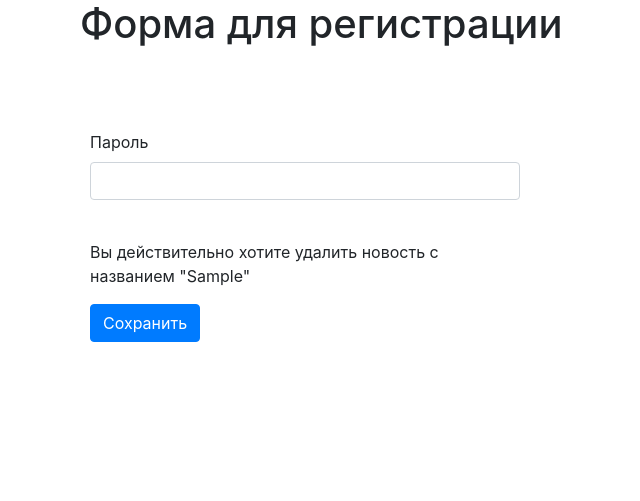
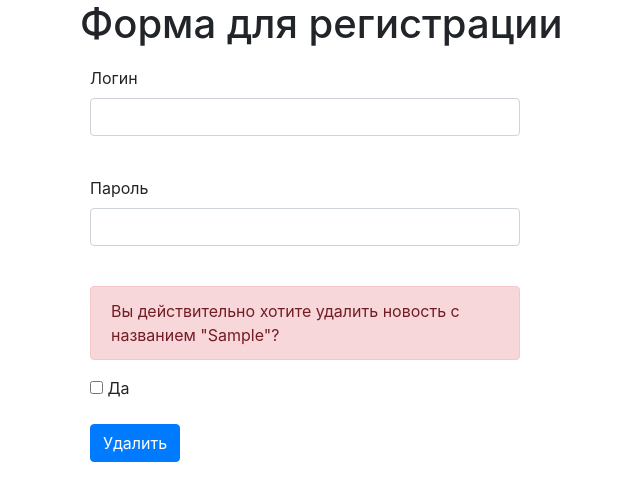
Before and after one commit to NotnaKO/web_train, a Flask app: template templates/delete_news.html in a window 1280 px wide. Shown: the part 56-557 px from the top of the page, without its empty margins (320-960 px from the left). Run offline with Flask 2, Linux system fonts and the light colour scheme; the template is opened without the code that fills it: values that come from a table or form of the project are taken from there, most other values are stand-ins (such as "Sample title", 1, 10 or a date in 2020); some libraries are stand-ins or nearby versions.

Commit message:
Доделал удаление

```diff
--- a/main.py
+++ b/main.py
@@ -67,6 +67,7 @@
 class DeleteForm(FlaskForm):
     email = EmailField('Логин', validators=[Email()])
     password = PasswordField('Пароль', validators=[DataRequired()])
+    accept = BooleanField('Да', validators=[DataRequired()])
     submit = SubmitField('Удалить')
 
 
@@ -147,6 +148,7 @@
 
 
 @app.route('/register', methods=['GET', 'POST'])
+@login_required
 def reqister():
     reg_form = RegisterForm()
     if reg_form.validate_on_submit():
@@ -403,11 +405,13 @@
     return render_template('show_news.html', news=news, title='Новости')
 
 
-@app.route('/news/delete/<int:news_id>')
+@app.route('/news/delete_news/<int:news_id>', methods=['GET', 'POST'])
+@login_required
 def delete(news_id):
-    delete_form = DeleteForm
+    delete_form = DeleteForm()
     if delete_form.validate_on_submit():
-        resp_js = requests.delete(address + f'/api/v2/{news_id}', json={
+        s = f'/api/v2/news/{news_id}'
+        resp_js = requests.delete(address + s, json={
             'email': delete_form.email.data,
             'password': delete_form.password.data
         }).json()
@@ -470,13 +474,6 @@
     return news_page()
 
 
-@app.route('/news/delete_news/<int:id>', methods=['GET', 'POST'])
-@login_required
-def news_delete(ids):
-    if 'success' in requests.delete(address + '/api/v2/news/{}'.format(ids)):
-        return redirect('/news')
-
-
 @app.route('/logout')
 @login_required
 def logout():
--- a/templates/delete_news.html
+++ b/templates/delete_news.html
@@ -20,9 +20,10 @@
         {{ error }}
     </p>
     {% endfor %}
-    <p>
-        Вы действительно хотите удалить новость с названием "{{news_header}}"
+    <p class="alert alert-danger">
+        Вы действительно хотите удалить новость с названием "{{news_header}}"?
     </p>
+    <p>{{ form.accept() }} {{ form.accept.label }}</p>
     <p>{{ form.submit(type="submit", class="btn btn-primary") }}</p>
     {% if message %}
     <div class="alert alert-warning">{{message}}</div>
--- a/templates/news_page.html
+++ b/templates/news_page.html
@@ -75,6 +75,7 @@
                 {% if current_user.is_authenticated %}
                 {% if current_user.position == 1 or (current_user.position == 2 and news4.author == current_user.id) %}
                 <a class="btn btn-secondary my-2 my-sm-0" href="/news/edit_news/{{news4.id}}">Редактировать новость</a>
+                <a class="btn btn-danger my-2 my-sm-0" href="/news/delete_news/{{news4.id}}">Удалить новость</a>
                 {% endif %}
                 {% endif %}
             </div><!-- /.blog-post -->
@@ -88,6 +89,7 @@
                 {% if current_user.is_authenticated %}
                 {% if current_user.position == 1 or (current_user.position == 2 and news5.author == current_user.id) %}
                 <a class="btn btn-secondary my-2 my-sm-0" href="/news/edit_news/{{news5.id}}">Редактировать новость</a>
+                <a class="btn btn-danger my-2 my-sm-0" href="/news/delete_news/{{news5.id}}">Удалить новость</a>
                 {% endif %}
                 {% endif %}
             </div><!-- /.blog-post -->
@@ -102,6 +104,7 @@
                 {% if current_user.is_authenticated %}
                 {% if current_user.position == 1 or (current_user.position == 2 and news6.author == current_user.id) %}
                 <a class="btn btn-secondary my-2 my-sm-0" href="/news/edit_news/{{news6.id}}">Редактировать новость</a>
+                <a class="btn btn-danger my-2 my-sm-0" href="/news/delete_news/{{news6.id}}">Удалить новость</a>
                 {% endif %}
                 {% endif %}
             </div><!-- /.blog-post -->
--- a/templates/show_news.html
+++ b/templates/show_news.html
@@ -22,6 +22,7 @@
     {% if current_user.is_authenticated %}
     {% if current_user.position == 1 or (current_user.position == 2 and news.author == current_user.id) %}
     <a class="btn btn-info my-2 my-sm-0" href="edit_news/{{news.id}}">Редактировать новость</a>
+    <a class="btn btn-danger my-2 my-sm-0" href="delete_news/{{news.id}}">Удалить новость</a>
     {% endif %}
     {% endif %}
 </main>
--- a/templates/show_users.html
+++ b/templates/show_users.html
@@ -148,6 +148,7 @@
             {% if current_user.is_authenticated %}
             {% if current_user.position == 1 or (current_user.position == 2 and news1.author == current_user.id) %}
             <a class="btn btn-secondary my-2 my-sm-0" href="/news/edit_news/{{news1.id}}">Редактировать новость</a>
+            <a class="btn btn-danger my-2 my-sm-0" href="/news/delete_news/{{news1.id}}">Удалить новость</a>
             {% endif %}
             {% endif %}<!-- /.blog-post -->
             {% if news2.z %}
@@ -162,6 +163,7 @@
             {% if current_user.is_authenticated %}
             {% if current_user.position == 1 or (current_user.position == 2 and news2.author == current_user.id) %}
             <a class="btn btn-secondary my-2 my-sm-0" href="/news/edit_news/{{news2.id}}">Редактировать новость</a>
+            <a class="btn btn-danger my-2 my-sm-0" href="/news/delete_news/{{news2.id}}">Удалить новость</a>
             {% endif %}
             {% endif %}<!-- /.blog-post --> {% endif %}{% endif %}
             {% endblock %}
```
Also changed, not shown: news/Данныенасегодня13657.txt (added, +11 -0 lines), db/news_db.db.
